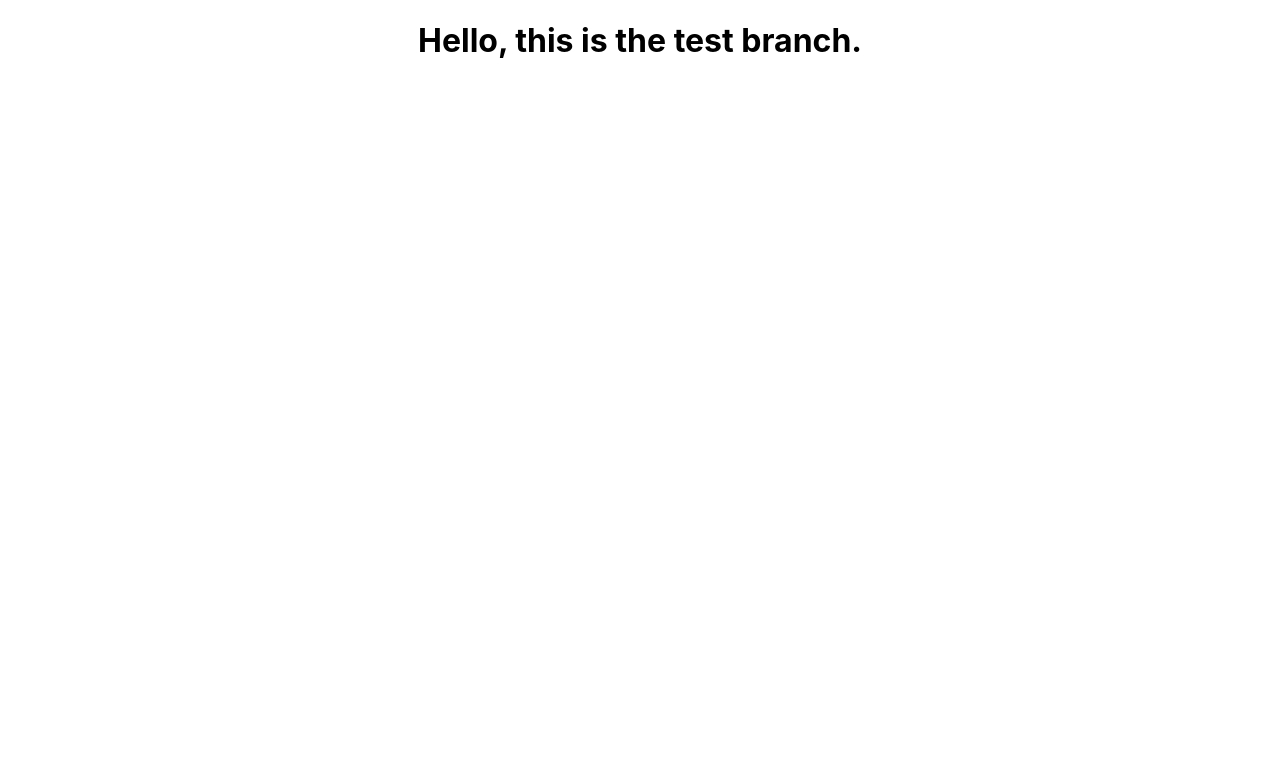
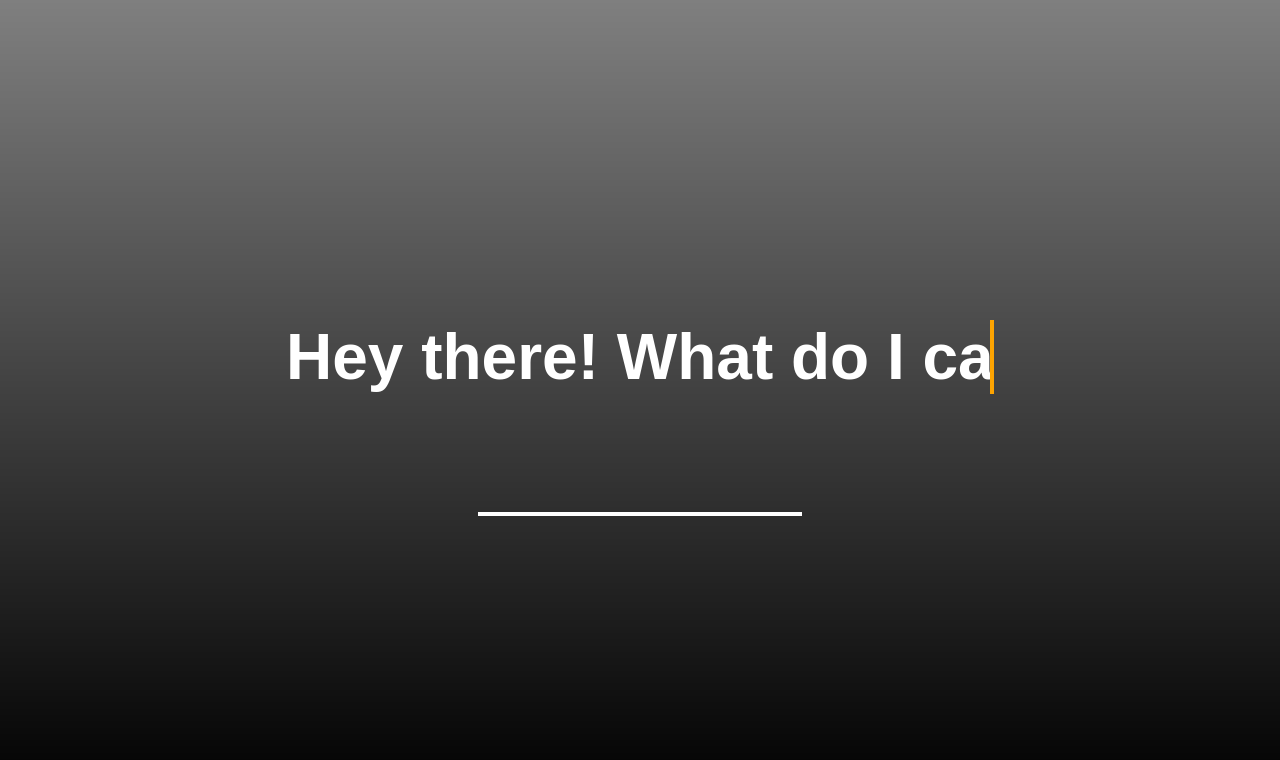
Before and after one commit to gaurav-prusty/kuqala-browser-extension, a React (Create React App) app: page / in a window 1280 px wide. Shown: the top 760 px of the page. Built offline with nearby package versions, Linux system fonts and the light colour scheme; no server answers.

Commit message:
style: home page layout

```diff
--- a/src/App.css
+++ b/src/App.css
@@ -1,5 +1,10 @@
 .App {
-  text-align: center;
+  position: fixed;
+  top: 0;
+  left: 0;
+  width: 100%;
+  height: 100%;
+  background: linear-gradient(rgba(0,0,0,0.5), rgba(0,0,0,1));
 }
 
 .App-logo {
@@ -36,3 +41,54 @@
     transform: rotate(360deg);
   }
 }
+
+body {
+  background-size: cover;
+  background-repeat: no-repeat;
+}
+
+.container {
+  display: flex;
+  flex-direction: column;
+  align-items: center;
+  text-align: center;
+  font-family: 'Oswald', sans-serif;
+  margin-top: 15%;
+}
+
+.intro-text {             /*typed-out*/
+  margin-top: 10%;
+  overflow: hidden;
+  border-right: 0.3rem solid orange;
+  white-space: nowrap;
+  color: white;
+  font-weight: bold;
+  font-size: 4rem;
+  width: 55%;
+  animation:
+    typing 1.4s steps(15, end) forwards,
+    blink 0.8s infinite;
+
+}
+
+.name-input{
+  width: 25%;
+  border: none;
+  background-color: inherit;
+  border-bottom: 0.3rem solid white;
+  padding-top: 3%;
+}
+
+@keyframes typing {
+  from {width: 0%}
+  to {width: 55%;}
+}
+
+@keyframes blink {
+  from {border-color: transparent}
+  to {border-color: orange;}
+}
+
+.name-input:focus {
+  outline: none;
+}
--- a/src/App.js
+++ b/src/App.js
@@ -2,10 +2,32 @@ import logo from './logo.svg';
 import './App.css';
 
 function App() {
+  let bg = document.querySelector("body");
+  let clientId = "lFGU4dhMSTF7L-lvBxmaPO_RhwiYeu46ax1hM3654Ww";
+  let url = `https://api.unsplash.com/photos/random/?client_id=${clientId}&orientation=landscape`;
+  let testUrl = "https://images.unsplash.com/photo-1657538191753-f6c0a8042594?crop=entropy&cs=tinysrgb&fm=jpg&ixid=MnwzNTA5MjZ8MHwxfHJhbmRvbXx8fHx8fHx8fDE2NTkxODE5MTc&ixlib=rb-1.2.1&q=80";
+
+
+
+  fetch(url)
+  .then(res=> res.json())
+  .then(jsonData=> {
+    console.log(jsonData.urls.full);
+    bg.style.backgroundImage = `url("${jsonData.urls.full})`;
+    //  bg.style.backgroundImage = `url("${testUrl}")`
+    //  bg.style.backgroundSize = "cover";
+    //  bg.style.backgroundRepeat = "no-repeat"
+  })
+
+
   return (
     <div className="App">
-      <h1>Hello, this is the test branch.</h1>
+    <div className="container">
+      <p className='intro-text'>Hey there! What do I call you?</p>
+      <input className='name-input' type="text" />
     </div>
+    </div>
+
   );
 }
 
```
